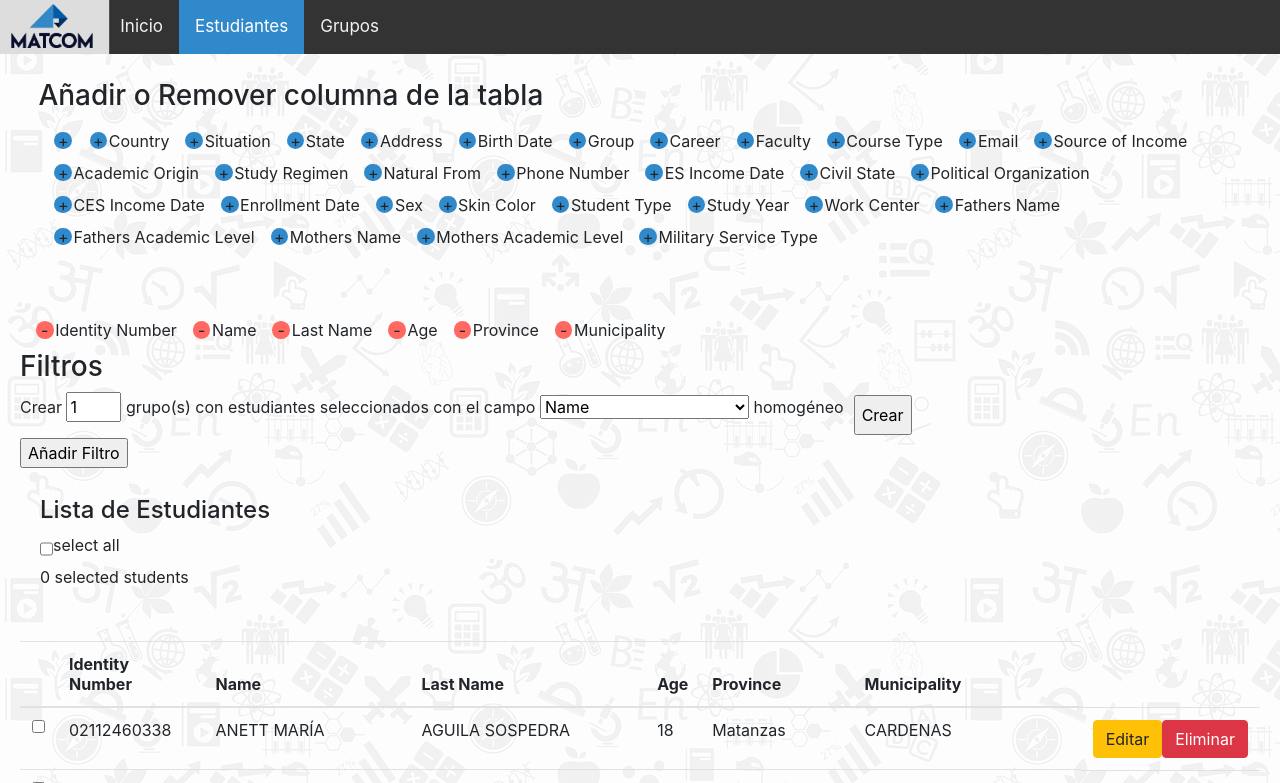
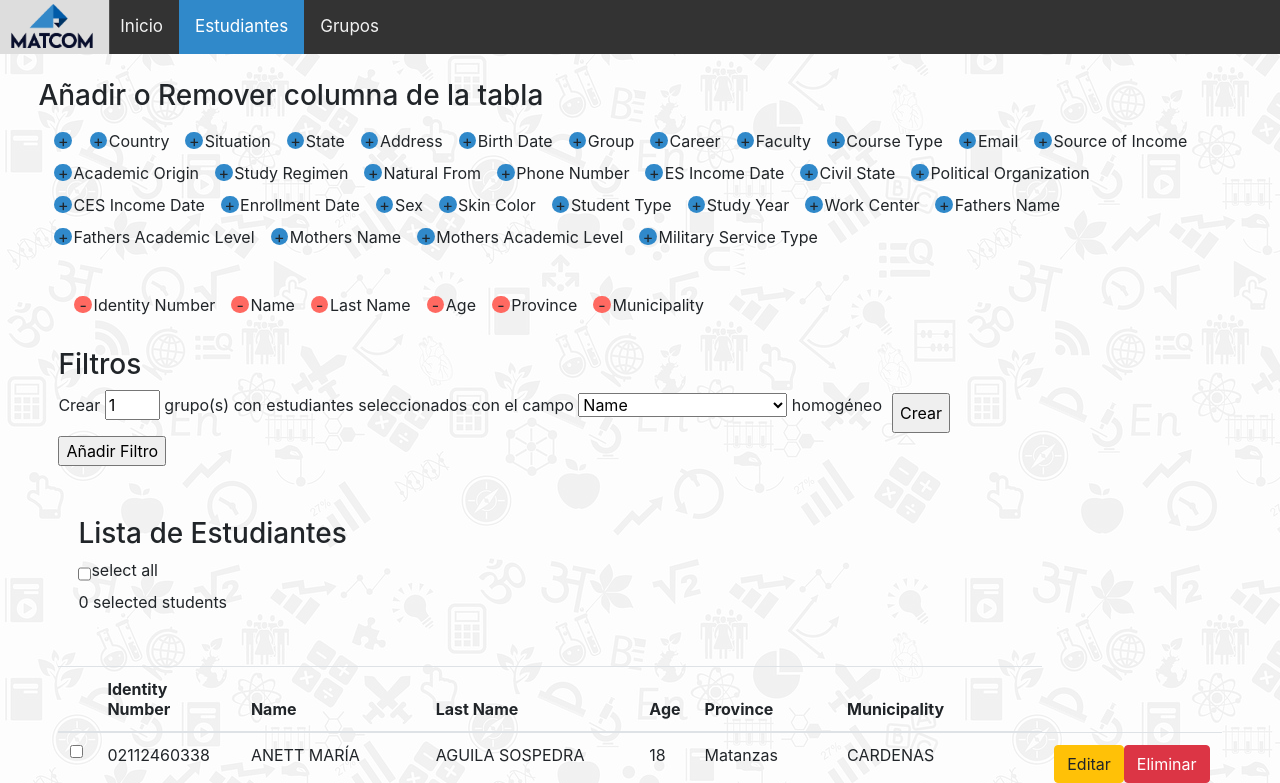
Before and after one commit to LuisLara-UH/group_forming, a Django app: page /student-list in a window 1280 px wide. Shown: the top 783 px of the page. Run offline with Django 4.2, Linux system fonts and the light colour scheme; data comes from the database, SQL or seed files in the repository; some libraries are stand-ins or nearby versions.

Commit message:
minor visual change

```diff
--- a/front/templates/student-list.html
+++ b/front/templates/student-list.html
@@ -5,7 +5,6 @@
 <link rel="stylesheet" type="text/css" href="{% static 'front/list.css' %}"/>
 
 <div style="margin: 2% 3%;">
-
     <h3>Añadir o Remover columna de la tabla</h3>
     <div id="addRemoveColumnsContainer">
         <div id="addColumnsContainer">
@@ -15,17 +14,17 @@
             </div>
         </div>
     </div>
-</div>
 
     <div class="card-body">
     <table class="table">
-        <div id="removeColumnsContainer">
+        <div  id="removeColumnsContainer">
             <div class="itemRemove" onClick='removeColumn(this)'>
                 <div class="buttonRemove">-</div>
                 <p>${Columna}</p>
             </div>
         </div>
 
+        <div style="margin: 2% 0;">
             <h3>Filtros</h3>
             <div style="display:flex; align-items:center">
                 <p>Crear <input id="postCantGroups" type="Number" min='1' style='width:55px' value='1'/> grupo(s) con estudiantes seleccionados con el campo <select id="fieldOptimize"></select> homogéneo</p>
@@ -40,9 +39,10 @@
 
                 </div>
             </div>
+        </div>
 
         <div class="card-body">
-            <h4>Lista de Estudiantes</h4>
+            <h3>Lista de Estudiantes</h3>
 
             <div style="display:flex">
                 <input type='checkbox' name='allStudents' id="selectAll" onChange='selectAll(this)'/>
@@ -138,8 +138,8 @@
                         <td>{{ student.mothers_Academic_Level }}</td>
                         <td>{{ student.military_Service_Type }}</td>
 
-                        <td id='{{student.id}}' style="display:flex"><a type="button" class="btn btn-warning" href="/student-update/{{ student.id }}">Editar</a>
-                            <a type="button" class="btn btn-danger" href="/student-delete/{{ student.id }}">Eliminar</a>
+                        <td id='{{student.id}}' style="display:flex; background-color: #fdec96; border-color: #fdec96;"><a type="button" class="btn btn-warning" href="/student-update/{{ student.id }}">Editar</a>
+                            <a type="button" style="background-color: #ff6961; border-color: #ff6961;" class="btn btn-danger" href="/student-delete/{{ student.id }}">Eliminar</a>
                         </td>
                     </tr>
 
@@ -171,3 +171,4 @@
             <script src={% static 'front/active_students.js' %}></script>
             {% endblock %}
     </div>
+</div>
```
Lines whose indentation alone changed are shown as unchanged.
